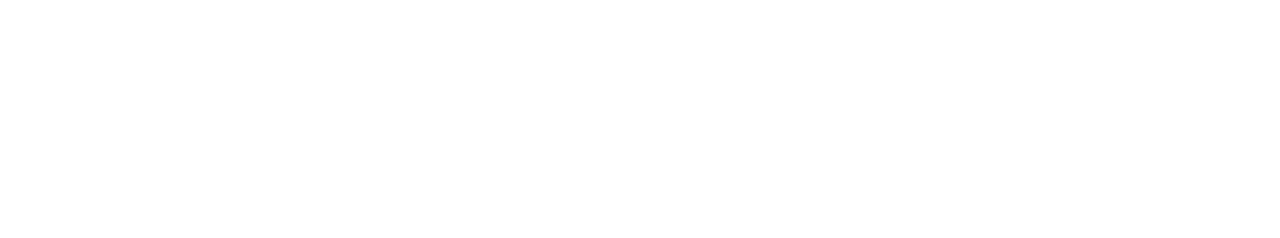
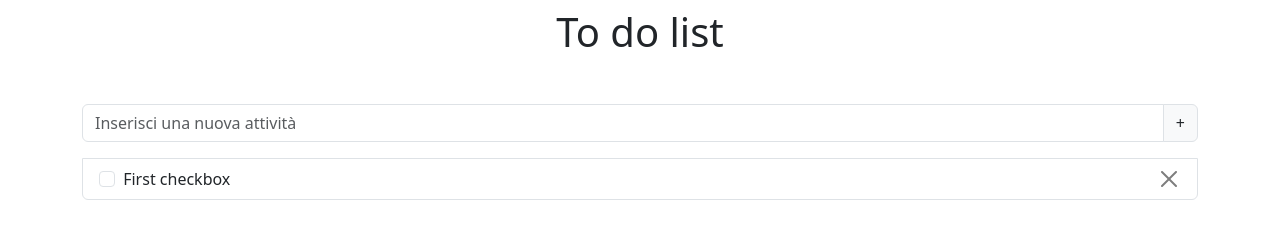
Before and after one commit to lucapolzone/vue-todolist, a plain HTML site: page index.html in a window 1280 px wide. Drawn offline with nearby package versions, Linux system fonts and the light colour scheme.

Commit message:
feat: add base structure

```diff
--- a/index.html
+++ b/index.html
@@ -19,13 +19,30 @@
 </head>
 <body>
 
-<div class="main d-flex align-items-center" id="app">
+<div class="container mx-auto" id="app">
+  <h1 class="text-center mt-2 mb-5">To do list</h1>
 
+  <ul class="list-group" id="list-group">
 
+    <!-- Inserisci una nuova attività -->
+    <li class="input-group mb-3">
+      <input class="form-control" type="text" placeholder="Inserisci una nuova attività">
 
+      <!-- Bottone aggiungi attività -->
+      <span id="add-button" class="input-group-text">
+        +
+      </span>
+    </li>
 
+    <li class="list-group-item d-flex justify-content-between">
+      <div>
+        <input class="form-check-input me-1" type="checkbox" id="checkbox">
+        <label class="form-check-label" for="checkbox" id="checkbox-label">First checkbox</label>
+      </div>
+      <button class="btn-close "></button>
+    </li>
 
-
+  </ul>
 </div>
 
 <!-- My script -->
```
